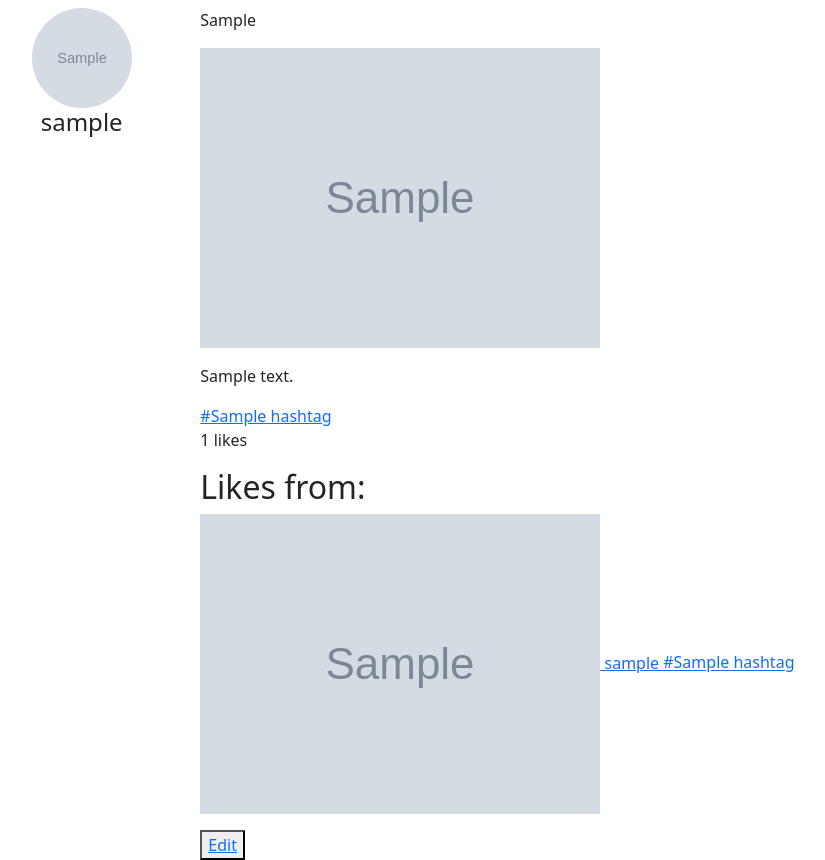
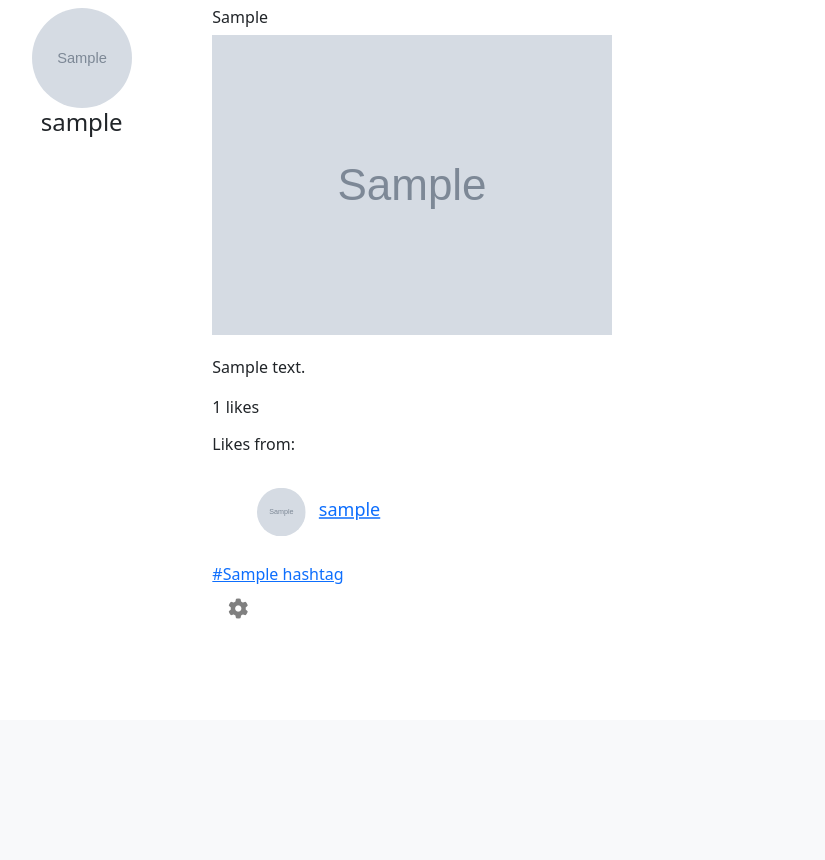
Before and after one commit to SoundsBetter/DjangoGramm, a Django app: page /posts/1/ in a window 1280 px wide. Shown: the part 80-940 px from the top of the page, without its empty margins (25-850 px from the left). After the commit the page ends 699 px from the top, so only its background shows below. Run offline with Django 4.2, Linux system fonts and the light colour scheme; a user stored in the database is signed in; tables that the repository leaves empty hold one stand-in row (values such as "Sample post"); grey boxes marked "Sample" are stand-in pictures; some libraries are stand-ins or nearby versions.

Commit message:
fix post_detail.html

```diff
--- a/accounts/templates/accounts/includes/avatar_info.html
+++ b/accounts/templates/accounts/includes/avatar_info.html
@@ -1,5 +1,5 @@
 {% load static %}
-<div class="{% if orientation == 'vertical' %}d-flex flex-column align-items-center{% else %}d-flex align-items-center{% endif %}"
+<div class="{% if orientation == 'vertical' %}d-flex flex-column align-items-center{% else %}d-flex align-items-center w-25{% endif %}"
      style="{% if orientation != 'vertical' %}transform: scale(0.75);{% endif %}">
     {% if user.userprofile.avatar %}
         <img src="{{ user.userprofile.avatar.url }}" alt="User Avatar"
--- a/posts/templates/posts/post.html
+++ /dev/null
@@ -1,43 +0,0 @@
-{% extends "base_profile.html" %}
-{% load static %}
-{% block main %}
-    <div class="post">
-        <p>{{ post.caption }}</p>
-        <div class="image-container">
-            {% for photo in post.photos.all %}
-                <p><img src="{{ photo.picture.url }}"
-                        alt="photo"></p>
-            {% endfor %}
-        </div>
-        <p>{{ post.content }}</p>
-        {% for hashtag in post.hashtags.all %}
-            <a href="{% url 'posts:posts_by_hashtag' hashtag.id %}"><span
-                    class="hashtag">#{{ hashtag.name }}</span></a>
-        {% endfor %}
-        <p>{{ post.likes.count }} likes</p>
-    </div>
-    <h2 class="center">Likes from:</h2>
-    {% for like in post.likes.all %}
-        <p class="list_of_users"><a
-                href="{% url 'posts:post_list' %}?user={{ like.user.id }}">
-            {% if like.user.userprofile.avatar %}
-                <img class="small_avatar"
-                     src="{{ like.user.userprofile.avatar.url }}" alt="avatar">
-            {% else %}
-                <img class="small_avatar"
-                     src="{% static 'images/no_avatar.jpg' %}"
-                     alt="Default Avatar">
-            {% endif %}
-            {{ like.user.username }}
-            {% for hashtag in post.hashtags.all %}
-                <a href="{% url 'posts:post_list' %}?hashtag={{ hashtag.name }}"><span
-                        class="hashtag">#{{ hashtag.name }}</span></a>
-            {% endfor %}
-        </a></p>
-    {% endfor %}
-    {% if post.user == request.user %}
-        <button class="button">
-            <a href="{% url 'posts:edit_post' post.id %}">Edit</a>
-        </button>
-    {% endif %}
-{% endblock %}
--- /dev/null
+++ b/posts/templates/posts/post_detail.html
@@ -0,0 +1,35 @@
+{% extends "base_profile.html" %}
+{% load static %}
+{% block main %}
+    <div class="container-fluid mx-auto">
+        <h6>{{ post.caption }}</h6>
+        <div>
+            {% for photo in post.photos.all %}
+                <p><img class="img-fluid mb-1" src="{{ photo.picture.url }}"
+                        alt=""></p>
+            {% endfor %}
+        </div>
+        <p>{{ post.content }}</p>
+        <p>{{ post.likes.count }} likes</p>
+        <h6>Likes from:</h6>
+        {% for like in post.likes.all %}
+            <div class="row">
+                <a class="text-left"
+                   href="{% url 'posts:post_list' %}?user={{ like.user.id }}">{% include 'accounts/includes/avatar_info.html' with user=like.user %}</a>
+            </div>
+        {% endfor %}
+        {% for hashtag in post.hashtags.all %}
+            <a href="{% url 'posts:post_list' %}?hashtag={{ hashtag.name }}"><span
+                    class="hashtag">#{{ hashtag.name }}</span></a>
+
+        {% endfor %}
+        <div>
+            {% if post.user == request.user %}
+                <a href="{% url 'posts:edit_post' post.id %}"
+                   class="btn btn-lg custom-btn me-2">
+                    <i class="fa-solid fa-gear"></i>
+                </a>
+            {% endif %}
+        </div>
+    </div>
+    </div>{% endblock %}
--- a/posts/urls.py
+++ b/posts/urls.py
@@ -39,4 +39,9 @@ urlpatterns = [
         views.like_post,
         name="like_post",
     ),
+    path(
+        "temp/",
+        views.temp,
+        name="temp",
+    ),
 ]
--- a/posts/views.py
+++ b/posts/views.py
@@ -118,7 +118,7 @@ def edit_post(request: HttpRequest, post_id: int) -> HttpResponseBase:
 
 class PostDetailView(LoginRequiredMixin, DetailView):
     model = Post
-    template_name = "posts/post.html"
+    template_name = "posts/post_detail.html"
     context_object_name = "post"
     pk_url_kwarg = "post_id"
 
@@ -223,3 +223,8 @@ def like_post(request: HttpRequest, post_id: int) -> HttpResponseBase:
 @receiver(post_delete, sender=Photo)
 def delete_post_media_files(sender, instance, **kwargs):
     instance.picture.delete(save=False)
+
+
+def temp(request):
+    post = Post.objects.get(pk=2)
+    return render(request, "posts/temp.html", {"post": post})
```
